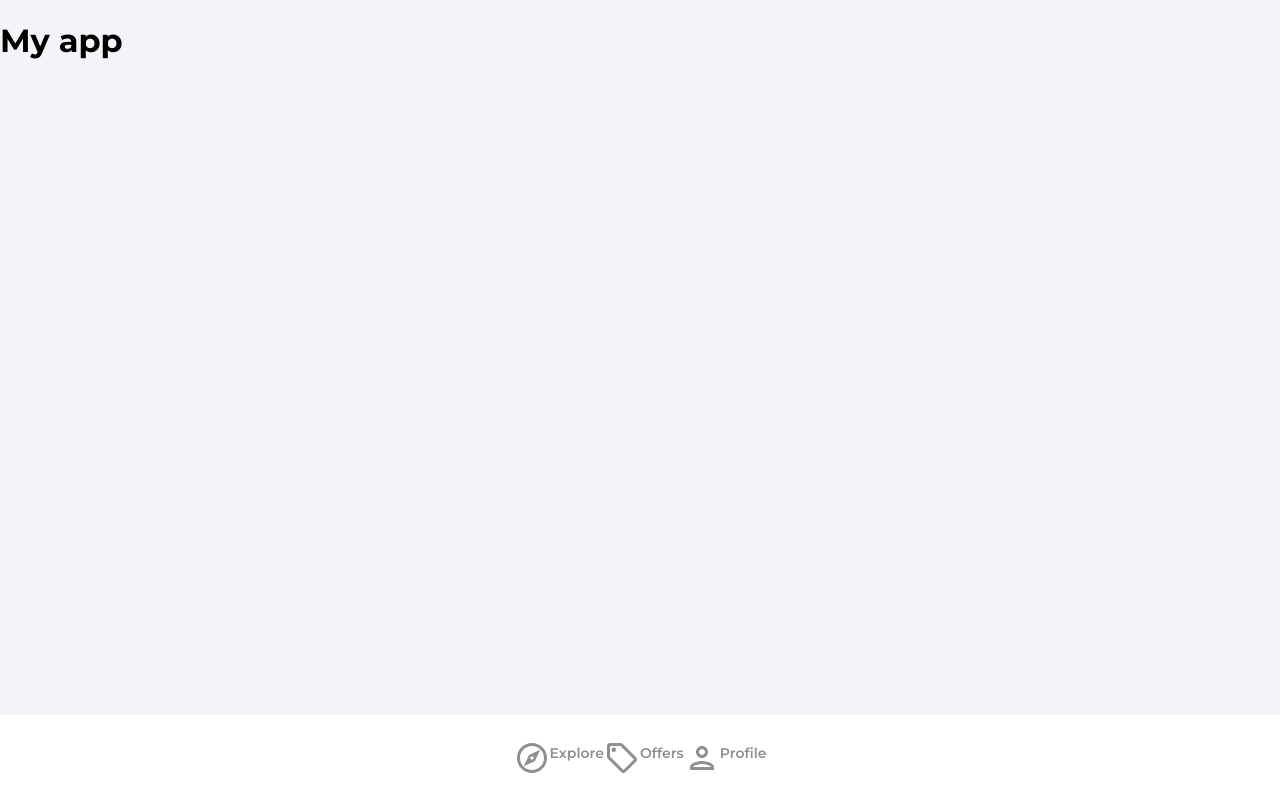
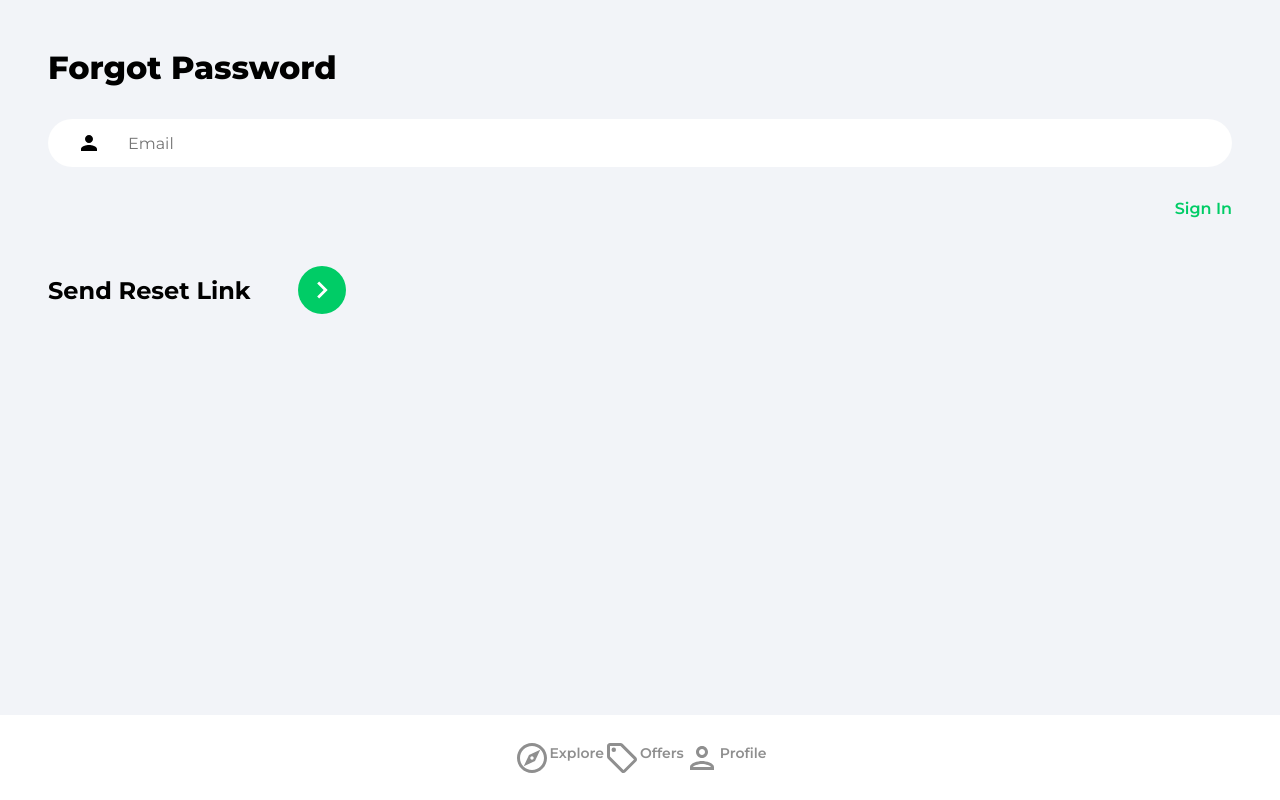
Before and after one commit to QkoSad/house-marketplace, a React (Create React App) app: page /forgot-password in a window 1280 px wide. Built offline with nearby package versions, Linux system fonts and the light colour scheme.

Commit message:
added reset password and google auth

```diff
--- /dev/null
+++ b/src/components/OAuth.jsx
@@ -0,0 +1,42 @@
+import { useLocation, useNavigate } from "react-router-dom";
+import { getAuth, signInWithPopup, GoogleAuthProvider } from "firebase/auth";
+import { doc, setDoc, getDoc, serverTimestamp } from "firebase/firestore";
+import { db } from "../firebase.config";
+import { toast } from "react-toastify";
+import googleIcon from "../assets/svg/googleIcon.svg";
+
+function OAuth() {
+  const navigate = useNavigate();
+  const location = useLocation();
+  const onGoogleClick = async () => {
+    try {
+      const auth = getAuth();
+      const provider = new GoogleAuthProvider();
+      const result = await signInWithPopup(auth, provider);
+      const user = result.user;
+
+      const docRef = doc(db, "users", user.uid);
+      const docSnap = await getDoc(docRef);
+
+      if (!docSnap.exists()) {
+        await setDoc(doc(db, "users", user.uid), {
+          name: user.displayName,
+          email: user.email,
+          timestamp: serverTimestamp(),
+        });
+      }
+      navigate('/')
+    } catch (error) {
+      toast.error('Could not authorize with google')
+    }
+  };
+  return (
+    <div className="socialLogin">
+      <p>Sign {location.pathname === "/sign-up" ? "up" : "in"} with</p>
+      <button className="socialIconDiv" onClick={onGoogleClick}>
+        <img className="socialIconImg" src={googleIcon} alt="google" />
+      </button>
+    </div>
+  );
+}
+export default OAuth;
--- a/src/pages/ForgotPassword.jsx
+++ b/src/pages/ForgotPassword.jsx
@@ -1,9 +1,42 @@
+import { useState } from "react";
+import { Link } from "react-router-dom";
+import { getAuth,sendPasswordResetEmail } from "firebase/auth";
+import { toast } from "react-toastify";
+import {ReactComponent as ArrowRightIcon} from '../assets/svg/keyboardArrowRightIcon.svg'
 
 function ForgotPassword (){
+  const [email, setEmail] = useState('')
+  const onChange = e =>{setEmail(e.target.value)}
+  const onSubmit =async (e) =>{
+
+    e.preventDefault()
+    try{
+      const auth=getAuth()
+      await sendPasswordResetEmail(auth, email)
+      toast.success('Email was sent')
+    }
+    catch(error){
+      toast.error("Could not send reset email")
+    }
+  }
   return (
-    <>
-    <h1>My app</h1>
-    </>
+    <div className="pageContainer">
+      <header>
+        <p className="pageHeader">Forgot Password</p>
+
+      </header>
+      <main>
+        <form onSubmit={onSubmit}
+        >
+          <input type='email' className='emailInput'placeholder="Email" id='email' value={email} onChange={onChange} />
+          <Link className="forgotPasswordLink" to='/sign-in'>Sign In</Link>
+          <div className="signInBar">
+            <div className="signInText">Send Reset Link</div>
+            <button className="signInButton"><ArrowRightIcon fill='#ffffff' width='34px' height='34px'/></button>
+          </div>
+        </form>
+      </main>
+    </div>
   );
 }
 export default ForgotPassword
--- a/src/pages/Signin.jsx
+++ b/src/pages/Signin.jsx
@@ -1,3 +1,4 @@
+import OAuth from "../components/OAuth";
 import { useState } from "react";
 import { Link, useNavigate } from "react-router-dom";
 import { toast } from "react-toastify";
@@ -73,6 +74,7 @@
             </button>
           </div>
         </form>
+        <OAuth />
         <Link to="/sign-up" className="registerLink">
           Sign Up Instead
         </Link>
--- a/src/pages/Signup.jsx
+++ b/src/pages/Signup.jsx
@@ -1,5 +1,5 @@
- import 'react-toastify/dist/ReactToastify.css';
-import { toast } from 'react-toastify';
+import "react-toastify/dist/ReactToastify.css";
+import { toast } from "react-toastify";
 import { useState } from "react";
 import { Link, useNavigate } from "react-router-dom";
 import { ReactComponent as ArrowRightIcon } from "../assets/svg/keyboardArrowRightIcon.svg";
@@ -10,7 +10,8 @@
   updateProfile,
 } from "firebase/auth";
 import { db } from "../firebase.config";
-import { setDoc,doc, serverTimestamp } from "firebase/firestore";
+import { setDoc, doc, serverTimestamp } from "firebase/firestore";
+import OAuth from "../components/OAuth";
 
 function Signup() {
   const [showPassword, setShowPassword] = useState(false);
@@ -45,12 +46,12 @@
       delete fromDataCopy.password;
       fromDataCopy.timestamp = serverTimestamp();
 
-      await setDoc(doc(db,'users',user.uid), fromDataCopy)
+      await setDoc(doc(db, "users", user.uid), fromDataCopy);
 
       navigate("/");
     } catch (error) {
-      console.log(error)
-      toast.error("something went wrong with the registration")
+      console.log(error);
+      toast.error("something went wrong with the registration");
     }
   };
   return (
@@ -101,6 +102,7 @@
             </button>
           </div>
         </form>
+        <OAuth />
         <Link to="/sign-in" className="registerLink">
           Sign In Instead
         </Link>
```
